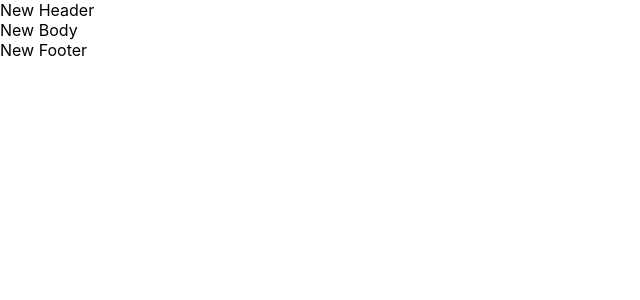
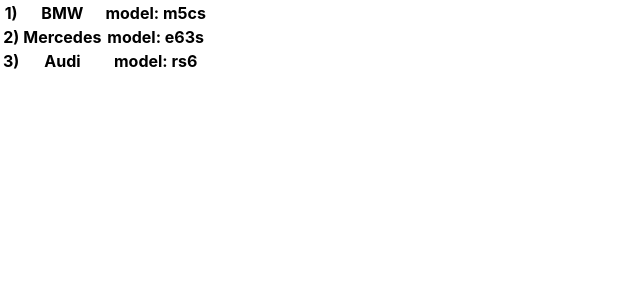
Before and after one commit to Arenelin/todolist, a React (Create React App) app: page / in a window 1280 px wide. Shown: the top 300 px of the page, without its empty margins (0-640 px from the left). Built offline with nearby package versions, Linux system fonts and the light colour scheme.

Commit message:
02 - Method Map

```diff
--- /dev/null
+++ b/src/02 - Method Map/NewComponent.tsx
@@ -0,0 +1,21 @@
+export function NewComponent() {
+    const topCars = [
+        {manufacturer: 'BMW', model: 'm5cs'},
+        {manufacturer: 'Mercedes', model: 'e63s'},
+        {manufacturer: 'Audi', model: 'rs6'}
+    ]
+
+    return (
+        <table>
+            <tbody>
+            {topCars.map((c, index) =>
+                <tr key={index}>
+                    <th>{index + 1})</th>
+                    <th>{c.manufacturer}</th>
+                    <th> model: {c.model}</th>
+                </tr>
+            )}
+            </tbody>
+        </table>
+    )
+}
--- a/src/App.tsx
+++ b/src/App.tsx
@@ -1,16 +1,10 @@
 import React from 'react';
 import './App.css';
-import {Header} from './01 - Nested components/Header';
-import {Body} from './01 - Nested components/Body';
-import {Footer} from './01 - Nested components/Footer';
+import {NewComponent} from './02 - Method Map/NewComponent';
 
 function App() {
     return (
-        <>
-            <Header title="New Header"/>
-            <Body titleForBody="New Body"/>
-            <Footer titleForFooter="New Footer"/>
-        </>
+        <NewComponent/>
     );
 }
 
```
